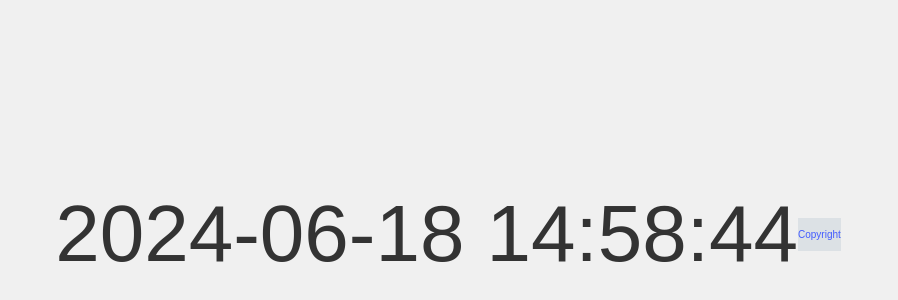
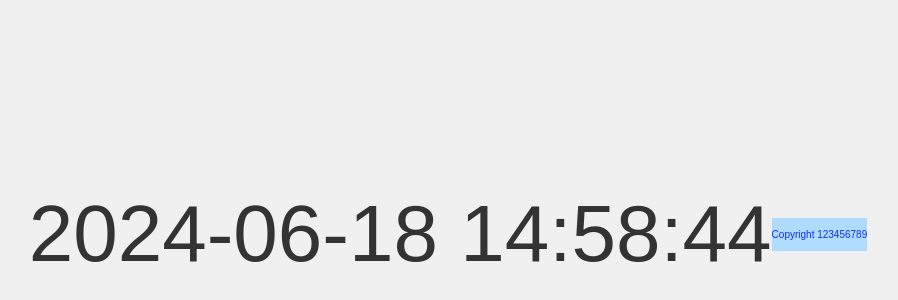
Before and after one commit to chenchen-2333/xjz-01.github.io, a plain HTML site: page index.html in a window 1280 px wide. Shown: the part 166-466 px from the top of the page, without its empty margins (192-1090 px from the left). Drawn offline with Linux system fonts and the light colour scheme.

Commit message:
Update index.html

```diff
--- a/index.html
+++ b/index.html
@@ -40,9 +40,9 @@
         setInterval(updateDateTime, 1000);
         updateDateTime();
     </script>
-    <div align="center" style="font-size:x-small;background-color:#dce1e5;">
+    <div class="nr-common-header" align="center" style="font-size:x-small;background-color:#afdbff;">
         <br>
-        <div style="color:#425bff">Copyright </div>
+        <div style="color:#0f2fff">Copyright 123456789 </div>
         <br>
       </div>
 </body>
```
